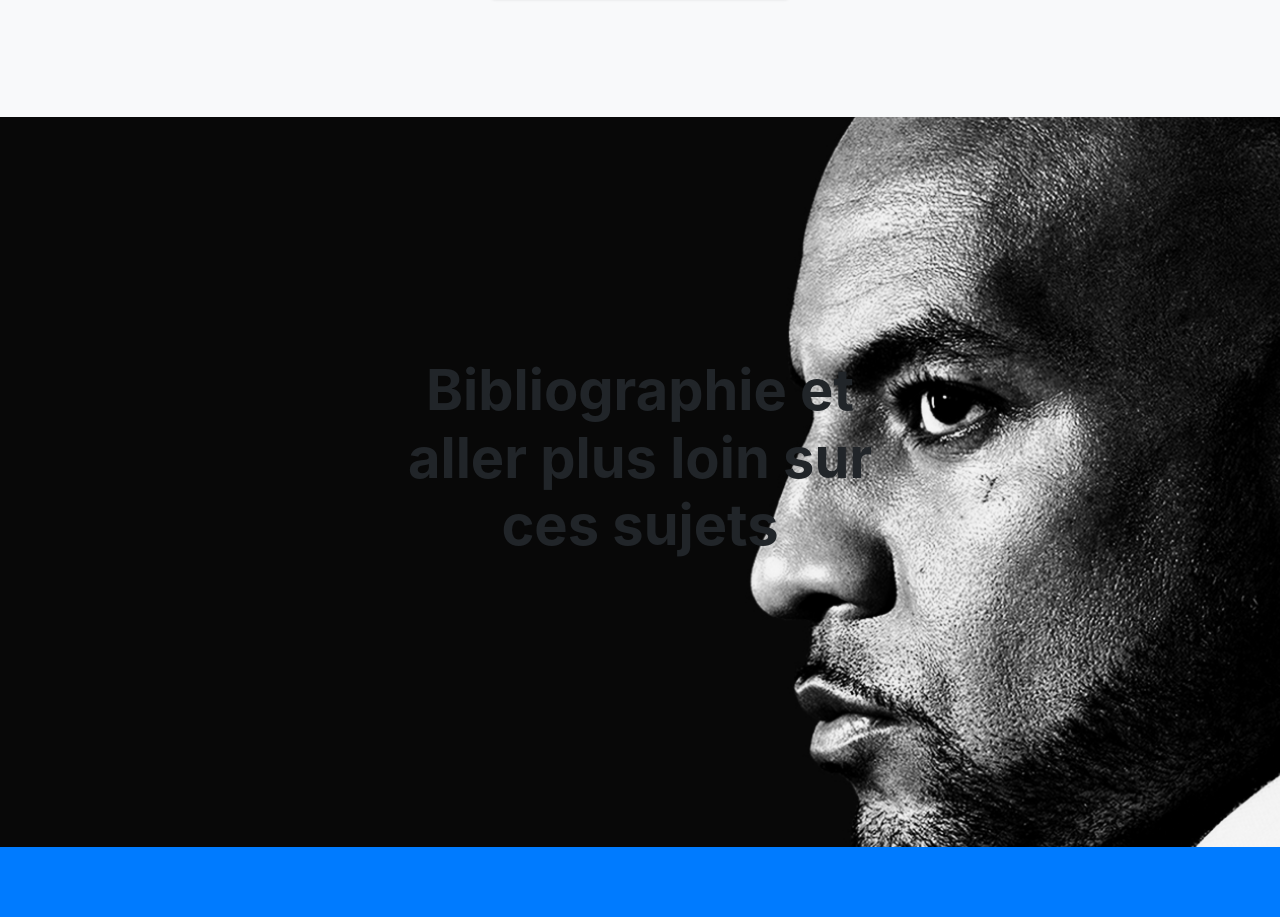
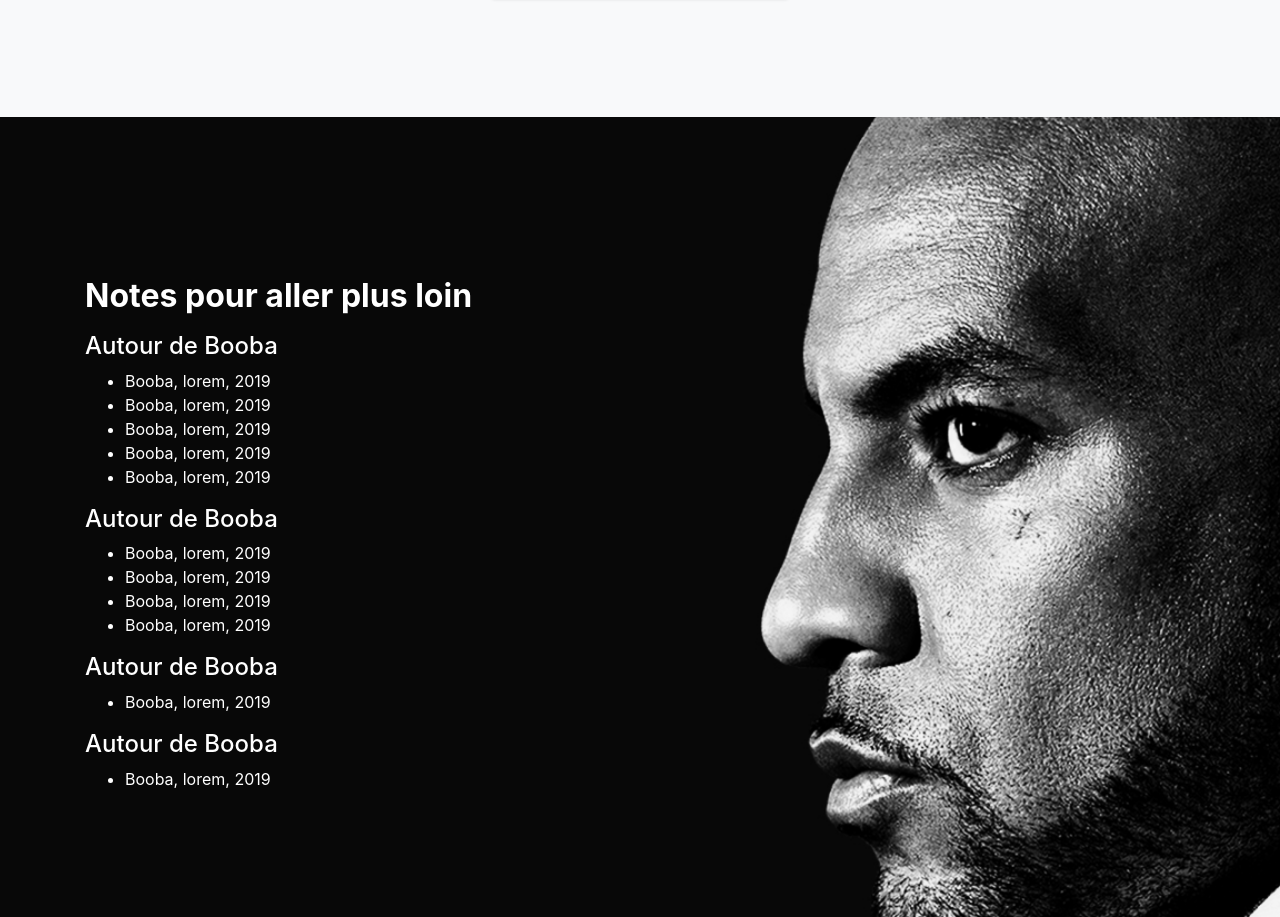
Before and after one commit to Lu7sodaa/booba, a website with bundled scripts: page index.html in a window 1280 px wide. Shown: the part 1967-2884 px from the top of the page. Built offline with nearby package versions, Linux system fonts and the light colour scheme; files whose address does not match are found by name.

Commit message:
set bibliography style

```diff
--- a/css/stylish-portfolio.css
+++ b/css/stylish-portfolio.css
@@ -212,18 +212,21 @@ h6 {
 }
 
 .callout {
-  padding: 15rem 0;
+  padding: 10rem 0;
   background-image: url("../img/boo.jpg");
   background-position: center center;
   background-repeat: no-repeat;
   background-size: cover;
+  max-height: 100vh;
+  color: white;
 }
 
-.callout h2 {
-  font-size: 3.5rem;
+.callout h3 {
+  font-size: 2rem;
   font-weight: 700;
   display: block;
   max-width: 30rem;
+  color:white;
 }
 
 .portfolio-item {
--- a/index.html
+++ b/index.html
@@ -5,10 +5,10 @@
 
   <meta charset="utf-8">
   <meta name="viewport" content="width=device-width, initial-scale=1, shrink-to-fit=no">
-  <meta name="description" content="">
-  <meta name="author" content="">
+  <meta name="description" content="Booba Lyrics Matter est une exploration politique de l'oeuvre de Booba">
+  <meta name="author" content="Agence Skoli et Valentin Delouis">
 
-  <title>Stylish Portfolio - Start Bootstrap Template</title>
+  <title>Booba Lyrics Matter</title>
 
   <!-- Bootstrap Core CSS -->
   <link href="vendor/bootstrap/css/bootstrap.min.css" rel="stylesheet">
@@ -160,8 +160,64 @@
 
   <!-- Callout -->
   <section class="callout" id="biblio">
-    <div class="container text-center">
+   <!--  <div class="container text-center">
       <h2 class="mx-auto mb-5">Bibliographie et aller plus loin sur ces sujets</h2>
+    </div> -->
+    <div class="container text-left">
+      <h3>Notes pour aller plus loin</h3>
+      <p>
+        <h4>Autour de Booba</h4>
+        <ul>
+          <li>
+            Booba, lorem, 2019
+          </li>
+          <li>
+            Booba, lorem, 2019
+          </li>
+          <li>
+            Booba, lorem, 2019
+          </li>
+          <li>
+            Booba, lorem, 2019
+          </li>
+          <li>
+            Booba, lorem, 2019
+          </li>
+        </ul>
+      </p>
+       <p>
+        <h4>Autour de Booba</h4>
+        <ul>
+          <li>
+            Booba, lorem, 2019
+          </li>
+          <li>
+            Booba, lorem, 2019
+          </li>
+          <li>
+            Booba, lorem, 2019
+          </li>
+          <li>
+            Booba, lorem, 2019
+          </li>
+        </ul>
+      </p>
+       <p>
+        <h4>Autour de Booba</h4>
+        <ul>
+          <li>
+            Booba, lorem, 2019
+          </li>
+        </ul>
+      </p>
+       <p>
+        <h4>Autour de Booba</h4>
+        <ul>
+          <li>
+            Booba, lorem, 2019
+          </li>
+        </ul>
+      </p>
     </div>
   </section>
 
```
